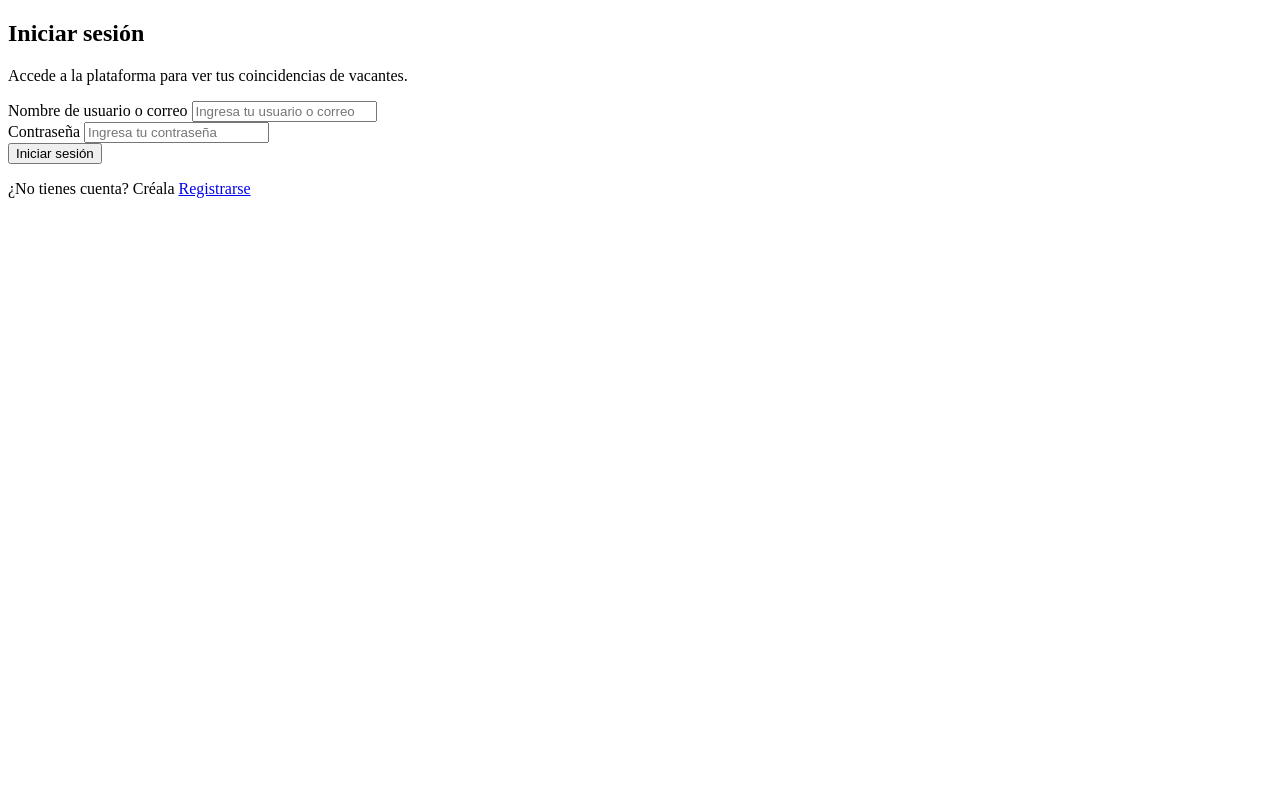
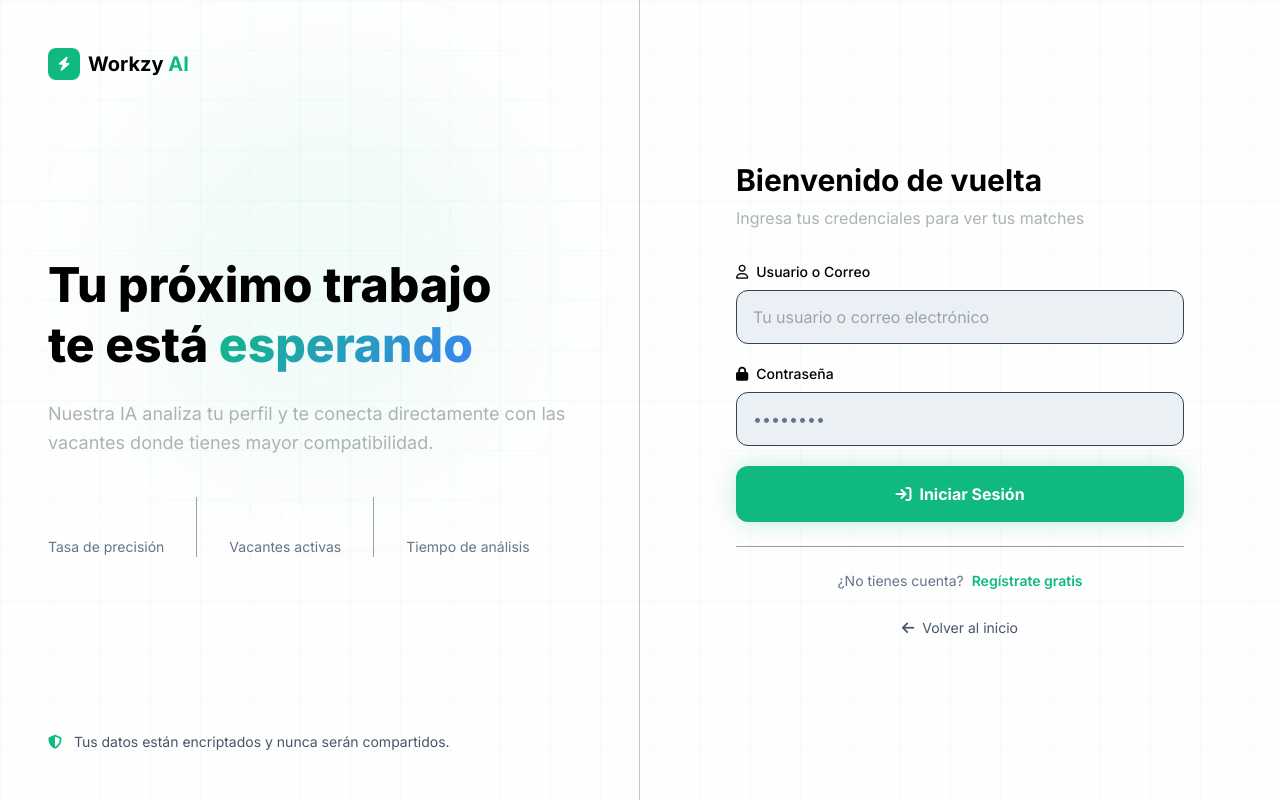
Before and after one commit to JoanP-B/backlog-ingenieria_software, a plain HTML site: page frontend/index.html in a window 1280 px wide. Drawn offline with nearby package versions, Linux system fonts and the light colour scheme.

Commit message:
Cambios visuales en el login

```diff
--- a/frontend/index.html
+++ b/frontend/index.html
@@ -1,57 +1,149 @@
 <!DOCTYPE html>
 <html lang="es">
+
 <head>
     <meta charset="UTF-8">
     <meta name="viewport" content="width=device-width, initial-scale=1.0">
-    <title>Job Matcher - Iniciar sesión</title>
-    <link href="https://fonts.googleapis.com/css2?family=Inter:wght@300;400;500;600;700&display=swap" rel="stylesheet">
+    <title>Workzy - Iniciar sesión</title>
+    <meta name="description" content="Accede a tu cuenta de Workzy para ver tus mejores matches de vacantes.">
+    <link href="https://fonts.googleapis.com/css2?family=Inter:wght@300;400;500;600;700;800&display=swap"
+        rel="stylesheet">
+    <link rel="stylesheet" href="https://cdnjs.cloudflare.com/ajax/libs/font-awesome/6.4.0/css/all.min.css">
     <link rel="stylesheet" href="style.css">
+    <script src="https://cdn.tailwindcss.com"></script>
+    <script>
+        tailwind.config = {
+            theme: {
+                extend: {
+                    fontFamily: { sans: ['Inter', 'sans-serif'] },
+                    colors: {
+                        brand: {
+                            dark: '#FEFEFE',
+                            panel: '#EBF0F4',
+                            border: '#334155',
+                            primary: '#10b981',
+                            hover: '#059669'
+                        }
+                    }
+                }
+            }
+        }
+    </script>
 </head>
-<body>
-    <main class="login-page">
-        <section class="login-card">
-            <div class="login-header">
-                <h1>Iniciar sesión</h1>
-                <p>Accede a la plataforma para ver tus coincidencias de vacantes.</p>
+
+<body class="bg-brand-dark font-sans antialiased min-h-screen flex bg-grid">
+
+    <!-- Left Panel: Branding -->
+    <div
+        class="hidden lg:flex flex-col justify-between w-1/2 p-12 border-r border-brand-border/30 relative overflow-hidden">
+        <!-- Background blob -->
+        <div
+            class="absolute top-1/3 left-1/2 -translate-x-1/2 -translate-y-1/2 w-96 h-96 rounded-full bg-brand-primary/5 blur-3xl pointer-events-none">
+        </div>
+
+        <div class="flex items-center gap-2">
+            <div class="w-8 h-8 rounded-lg bg-brand-primary flex items-center justify-center">
+                <i class="fa-solid fa-bolt text-white text-sm"></i>
+            </div>
+            <span class="font-bold text-black text-xl">Workzy <span class="text-brand-primary">AI</span></span>
+        </div>
+
+        <div class="relative">
+            <h1 class="text-5xl font-black text-black leading-tight mb-6">
+                Tu próximo trabajo<br>te está <span class="gradient-text">esperando</span>
+            </h1>
+            <p class="text-[#A9B4B4] text-lg leading-relaxed mb-10">
+                Nuestra IA analiza tu perfil y te conecta directamente con las vacantes donde tienes mayor
+                compatibilidad.
+            </p>
+            <!-- Stats row -->
+            <div class="flex gap-8">
+                <div>
+                    <p class="text-3xl font-black text-white mb-1">94%</p>
+                    <p class="text-slate-500 text-sm">Tasa de precisión</p>
+                </div>
+                <div class="border-l border-brand-border/50 pl-8">
+                    <p class="text-3xl font-black text-white mb-1">+120</p>
+                    <p class="text-slate-500 text-sm">Vacantes activas</p>
+                </div>
+                <div class="border-l border-brand-border/50 pl-8">
+                    <p class="text-3xl font-black text-white mb-1">3s</p>
+                    <p class="text-slate-500 text-sm">Tiempo de análisis</p>
+                </div>
+            </div>
+        </div>
+
+        <p class="text-slate-600 text-sm">
+            <i class="fa-solid fa-shield-halved text-brand-primary mr-2"></i>
+            Tus datos están encriptados y nunca serán compartidos.
+        </p>
+    </div>
+
+    <!-- Right Panel: Login Form -->
+    <div class="flex-1 flex items-center justify-center p-6">
+        <div class="w-full max-w-md">
+            <!-- Mobile logo -->
+            <div class="flex items-center gap-2 mb-10 lg:hidden">
+                <div class="w-8 h-8 rounded-lg bg-brand-primary flex items-center justify-center">
+                    <i class="fa-solid fa-bolt text-white text-sm"></i>
+                </div>
+                <span class="font-bold text-black text-xl">Workzy <span class="text-brand-primary">AI</span></span>
             </div>
 
-            <div id="login-message" class="login-message" role="alert" aria-live="polite"></div>
+            <h2 class="text-3xl font-bold text-black mb-2">Bienvenido de vuelta</h2>
+            <p class="text-[#A9B4B4] mb-8">Ingresa tus credenciales para ver tus matches</p>
 
-            <form id="login-form" class="login-form">
-                <div class="form-group">
-                    <label for="login-identifier">Nombre de usuario o correo</label>
-                    <input
-                        type="text"
-                        id="login-identifier"
-                        name="username"
-                        placeholder="Ingresa tu usuario o correo"
-                        autocomplete="username"
-                    >
+            <!-- Alert Message -->
+            <div id="login-message" class="hidden p-4 rounded-xl mb-6 text-sm text-center border" role="alert"></div>
+
+            <form id="login-form" class="space-y-5">
+                <div>
+                    <label for="login-identifier" class="block text-sm font-medium text-black-300 mb-2">
+                        <i class="fa-regular fa-user mr-2 text-black-500"></i>Usuario o Correo
+                    </label>
+                    <input type="text" id="login-identifier" name="username"
+                        placeholder="Tu usuario o correo electrónico" autocomplete="username"
+                        class="input-base w-full px-4 py-3.5 rounded-xl bg-brand-panel border border-brand-border text-black placeholder-black-500 focus:outline-none focus:border-brand-primary transition-all"
+                        required>
                 </div>
 
-                <div class="form-group">
-                    <label for="login-password">Contraseña</label>
-                    <input
-                        type="password"
-                        id="login-password"
-                        name="password"
-                        placeholder="Ingresa tu contraseña"
+                <div>
+                    <div class="flex items-center justify-between mb-2">
+                        <label for="login-password" class="text-sm font-medium text-black-300">
+                            <i class="fa-solid fa-lock mr-2 text-black-500"></i>Contraseña
+                        </label>
+                    </div>
+                    <input type="password" id="login-password" name="password" placeholder="••••••••"
                         autocomplete="current-password"
-                    >
+                        class="input-base w-full px-4 py-3.5 rounded-xl bg-brand-panel border border-brand-border text-black placeholder-slate-500 focus:outline-none focus:border-brand-primary transition-all"
+                        required>
                 </div>
-                <a href="vistaPrincipal.html" class="ir a vista principal">
-                <button type="submit" class="btn-primary">Iniciar sesión</button>
-            </a>
 
+                <button type="submit" id="login-btn"
+                    class="w-full bg-brand-primary hover:bg-brand-hover text-white font-bold py-4 px-6 rounded-xl transition-all duration-200 shadow-[0_0_25px_rgba(16,185,129,0.25)] hover:shadow-[0_0_40px_rgba(16,185,129,0.4)] transform hover:-translate-y-0.5 flex items-center justify-center gap-2 mt-2">
+                    <i class="fa-solid fa-arrow-right-to-bracket"></i>
+                    Iniciar Sesión
+                </button>
             </form>
 
-            <p class="register-text">
-                ¿No tienes cuenta? Créala
-                <a href="registro.html" id="register-link">Registrarse</a>
-            </p>
-        </section>
-    </main>
+            <div class="mt-6 pt-6 border-t border-brand-border/50 text-center">
+                <p class="text-slate-500 text-sm">
+                    ¿No tienes cuenta?
+                    <a href="registro.html"
+                        class="text-brand-primary hover:text-[#059669] font-semibold ml-1 transition-colors">Regístrate
+                        gratis</a>
+                </p>
+            </div>
+
+            <div class="mt-6 text-center">
+                <a href="vistaPrincipal.html" class="text-slate-600 hover:text-slate-400 text-sm transition-colors">
+                    <i class="fa-solid fa-arrow-left mr-1"></i> Volver al inicio
+                </a>
+            </div>
+        </div>
+    </div>
 
     <script src="app.js"></script>
 </body>
+
 </html>
```
